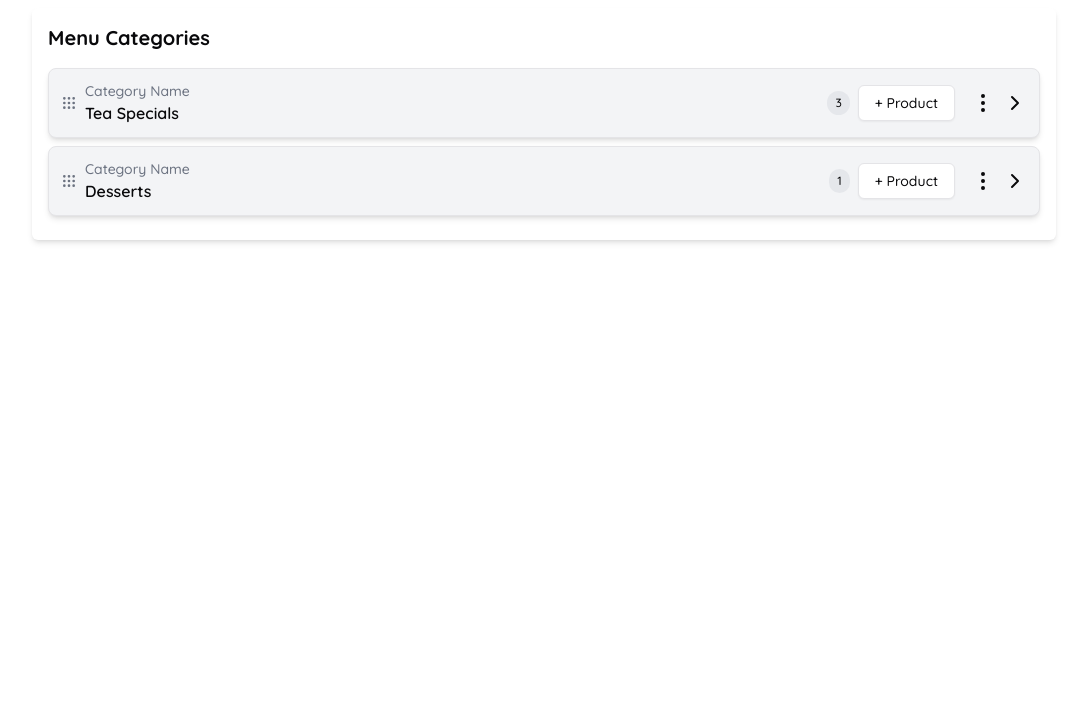
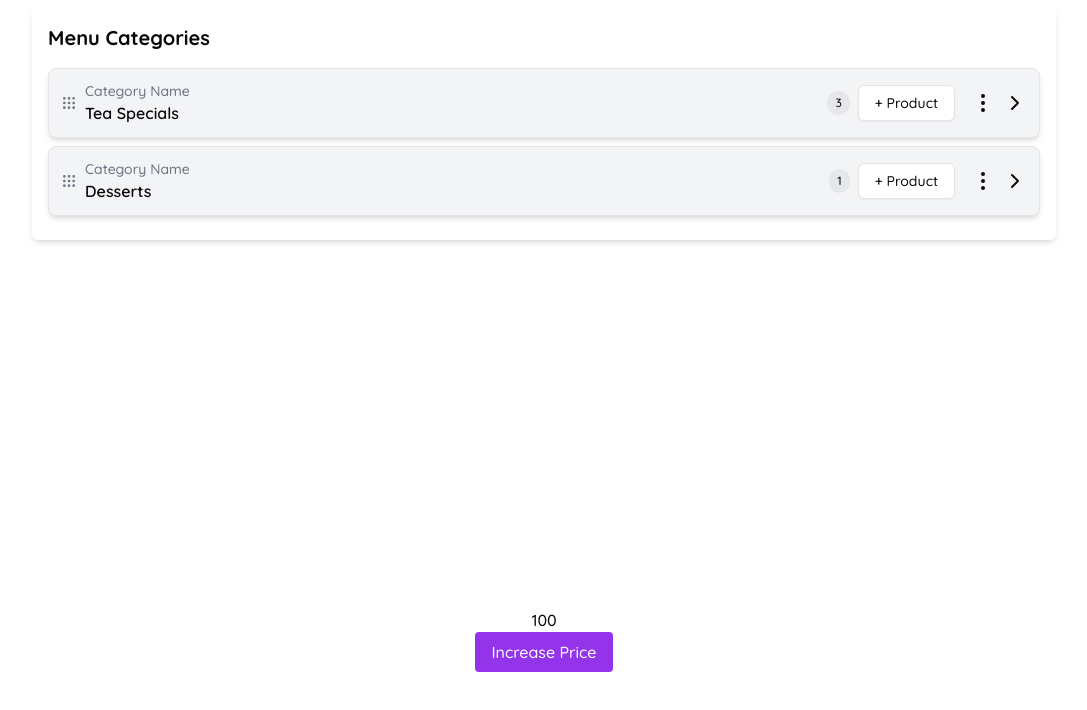
Before and after one commit to thesuman74/eatly, a Next.js app: page /test in a window 1280 px wide. Shown: the top 710 px of the page, without its empty margins (96-1183 px from the left). Built offline with nearby package versions, Linux system fonts and the light colour scheme.

Commit message:
Bouncing text animation added

```diff
--- a/src/app/menu/page.tsx
+++ b/src/app/menu/page.tsx
@@ -10,6 +10,7 @@ import TopSection from "@/components/menu/TopSection";
 import ListCard from "@/components/cards/ListCard";
 import { MenuItemTypes } from "../../../types/menu";
 import Link from "next/link";
+import BouncingText from "@/components/animation/BouncingText";
 
 const menuItems = {
   "Tea Specials": [
@@ -198,7 +199,11 @@ export default function MenuPage() {
             <section className="fixed bottom-0 right-0 flex w-full items-center justify-around bg-secondary px-20 py-4 shadow-lg">
               <div className="flex w-full flex-col">
                 <span> {cartItems?.length} Products</span>{" "}
-                <span className="text-xl font-bold"> {total}</span>
+                <BouncingText
+                  text={total.toString()}
+                  className="text-xl font-bold"
+                />
+                {/* <span className="text-xl font-bold">{total}</span> */}
               </div>
               <div className="w-full ">
                 <Button asChild>
--- a/src/app/test/login/page.tsx
+++ b/src/app/test/login/page.tsx
@@ -7,7 +7,7 @@ export default function LoginPage() {
       <input id="email" name="email" type="email" required />
       <label htmlFor="password">Password:</label>
       <input id="password" name="password" type="password" required />
-      <button formAction={login}>Log in</button>
+      {/* <button formAction={login}>Log in</button> */}
       <button formAction={signup}>Sign up</button>
     </form>
   );
--- a/src/app/test/page.tsx
+++ b/src/app/test/page.tsx
@@ -1,7 +1,9 @@
 "use client";
 
+import BouncingText from "@/components/animation/BouncingText";
 import CategoryList from "@/components/dashboard/DragAndDrop/CategoryList";
 import { DragAndDropProvider } from "@/components/dashboard/DragAndDrop/DragAndDropContext";
+import { useState } from "react";
 
 // import { useState } from "react";
 // import { DndContext, closestCenter } from "@dnd-kit/core";
@@ -249,9 +251,24 @@ import { DragAndDropProvider } from "@/components/dashboard/DragAndDrop/DragAndD
 // }
 
 export default function Home() {
+  const [price, setPrice] = useState(100);
+
   return (
-    <DragAndDropProvider>
-      <CategoryList />
-    </DragAndDropProvider>
+    <>
+      <DragAndDropProvider>
+        <CategoryList />
+      </DragAndDropProvider>
+
+      <div className="flex flex-col items-center justify-center h-screen">
+        <BouncingText text={price.toString()} />
+
+        <button
+          onClick={() => setPrice((prev) => prev + 10)}
+          className="bg-purple-600 text-white px-4 py-2 rounded"
+        >
+          Increase Price
+        </button>
+      </div>
+    </>
   );
 }
--- /dev/null
+++ b/src/components/animation/BouncingText.tsx
@@ -0,0 +1,25 @@
+import React from "react";
+import { motion } from "framer-motion";
+
+interface BouncingTextProps {
+  text: string;
+  className?: string;
+}
+
+const BouncingText = ({ text, className }: BouncingTextProps) => {
+  const bounceAnimation = {
+    x: [0, -5, 5, -1, 2, 0],
+    transition: {
+      duration: 0.6,
+      ease: "easeInOut",
+    },
+  };
+
+  return (
+    <motion.h1 className={`${className} `} key={text} animate={bounceAnimation}>
+      {text}
+    </motion.h1>
+  );
+};
+
+export default BouncingText;
--- a/src/components/cards/ListCard.tsx
+++ b/src/components/cards/ListCard.tsx
@@ -2,6 +2,7 @@
 import React from "react";
 import { Button } from "../ui/button";
 import { MenuItemTypes } from "../../../types/menu";
+import Image from "next/image";
 
 interface ItemCardProps {
   data: MenuItemTypes;
@@ -13,7 +14,9 @@ const ListCard: React.FC<ItemCardProps> = ({ data, onAddToCart }) => {
       <section className="rouded-lg flex flex-grow h-32  my-1 mb-4  gap-0 bg-card    w-full  border-b-2  hover:scale-105 transition-all duration-300">
         {/* image section  */}
         <div className="w-40 h-24 overflow-hidden rounded-xl p-1 ">
-          <img
+          <Image
+            width={100}
+            height={100}
             src={`${data.image}`}
             alt={data.title}
             className=" rounded-xl object-cover "
```
